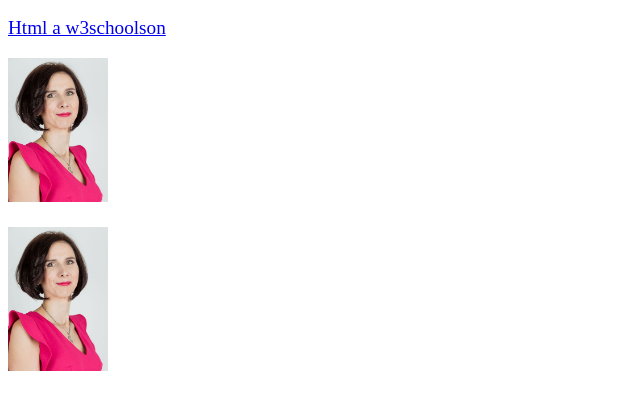
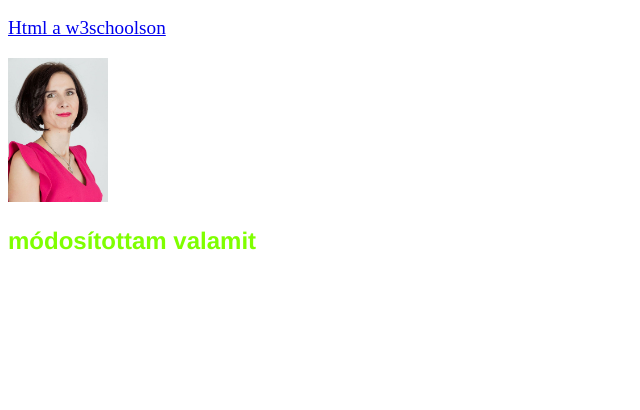
Before and after one commit to szmoni/szmoni.github.io, a plain HTML site: page index.html in a window 1280 px wide. Shown: the part 104-514 px from the top of the page, without its empty margins (0-640 px from the left). Drawn offline with Linux system fonts and the light colour scheme.

Commit message:
Picture height test5.

```diff
--- a/index.html
+++ b/index.html
@@ -15,7 +15,9 @@
     <p><a target="blank" href="mine.html">
             <img src="img\Mónika.jpg" alt="önarckép">
         </a></p>
-        <p><img src="img\Mónika.jpg" ></p>
+    <p>
+    <h2> módosítottam valamit</h2>
+    </p>
 </body>
 
 </html>
```
